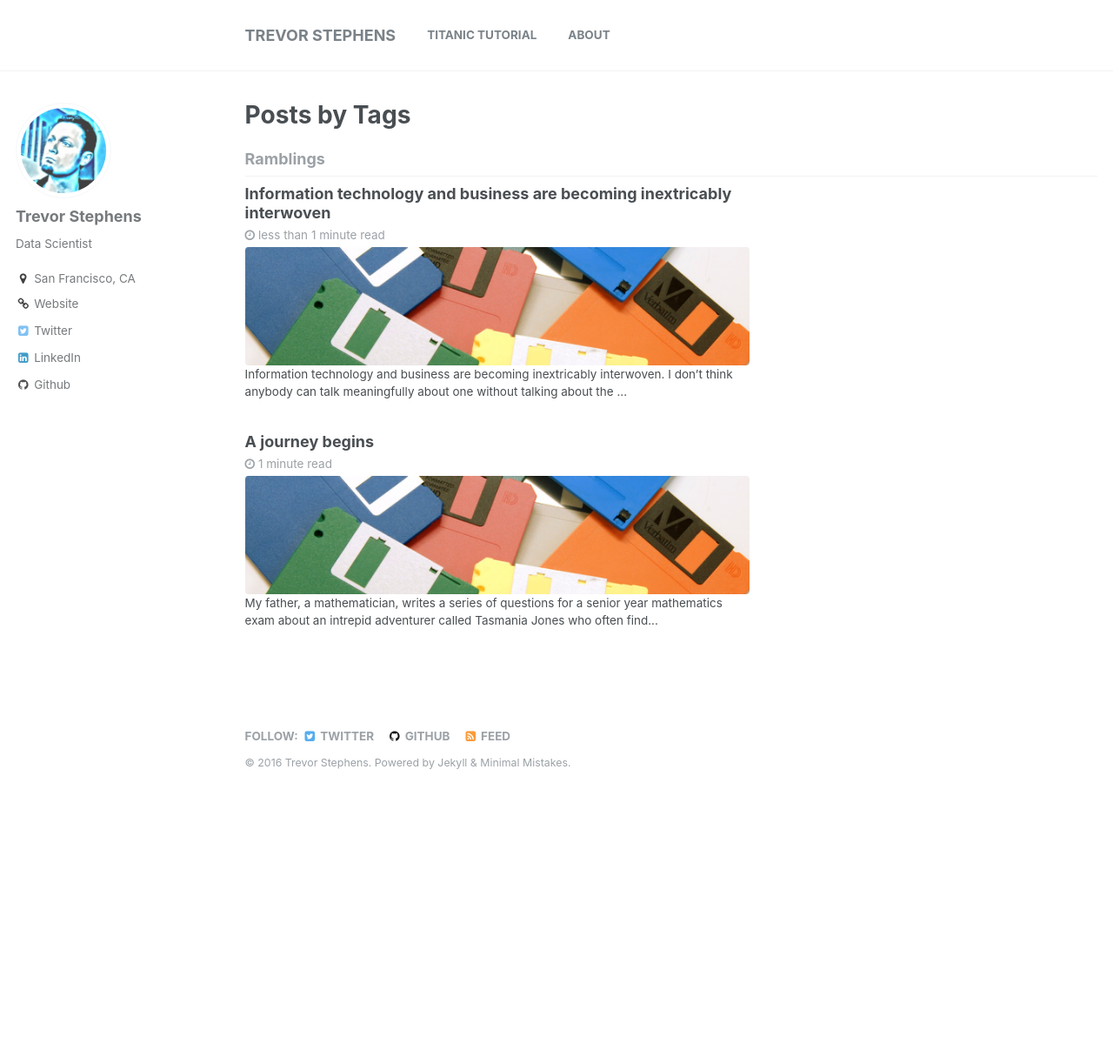
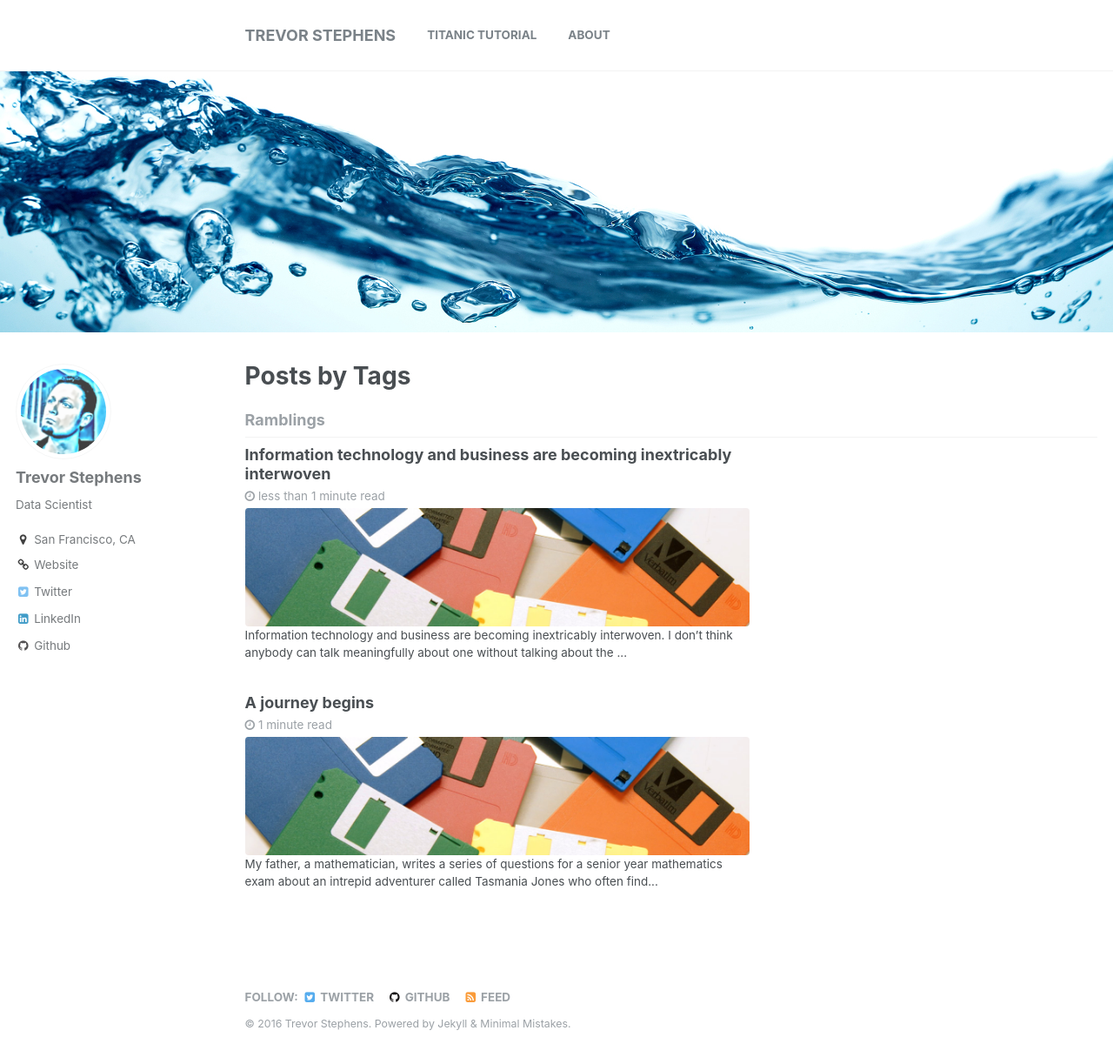
Before and after one commit to trevorstephens/trevorstephens.github.io, a Jekyll site: the page built from _pages/tag-archive.html, in a window 1280 px wide and 1241 px high. Shown: the top 1223 px of the window at 87% size. Built offline with Jekyll 4.4.1, drawn with Linux system fonts in a browser that asks for light colours.

Commit message:
add header image to archives

```diff
--- a/_pages/category-archive.html
+++ b/_pages/category-archive.html
@@ -3,6 +3,8 @@ layout: archive
 permalink: /categories/
 title: "Posts by Category"
 author_profile: true
+header:
+  image: titanic-header.png
 ---
 
 {% include base_path %}
--- a/_pages/tag-archive.html
+++ b/_pages/tag-archive.html
@@ -3,6 +3,8 @@ layout: archive
 permalink: /tags/
 title: "Posts by Tags"
 author_profile: true
+header:
+  image: titanic-header.png
 ---
 
 {% include base_path %}
```
